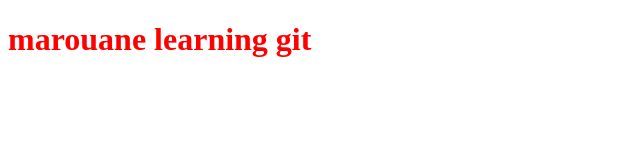
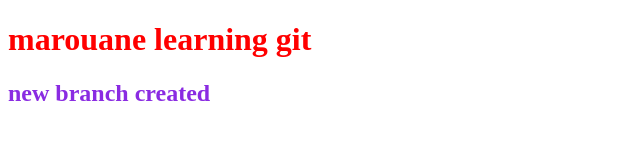
Before and after one commit to marouanebrouk/gittest, a plain HTML site: page index.html in a window 1280 px wide. Shown: the whole page, without its empty margins (0-640 px from the left). Drawn offline with Linux system fonts and the light colour scheme.

Commit message:
added branch and h2

```diff
--- a/index.html
+++ b/index.html
@@ -8,6 +8,7 @@
 </head>
 <body>
     <h1>marouane learning git</h1>
+    <h2>new branch created</h2>
     <script src="app.js"></script>
 </body>
 </html>
--- a/style.css
+++ b/style.css
@@ -1,3 +1,6 @@
 h1{
     color: red;
 }
+h2{
+    color: blueviolet;
+}
```
